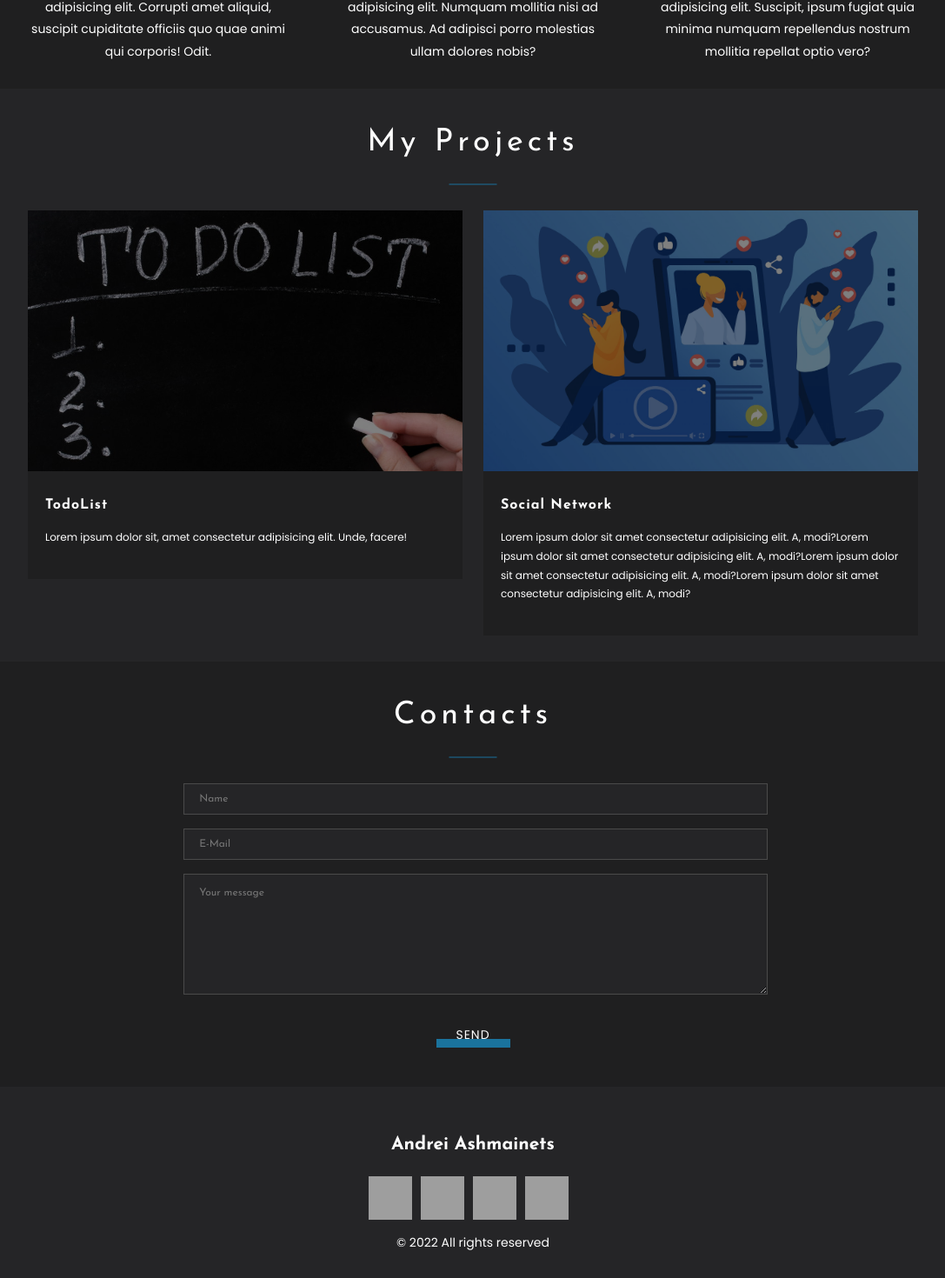
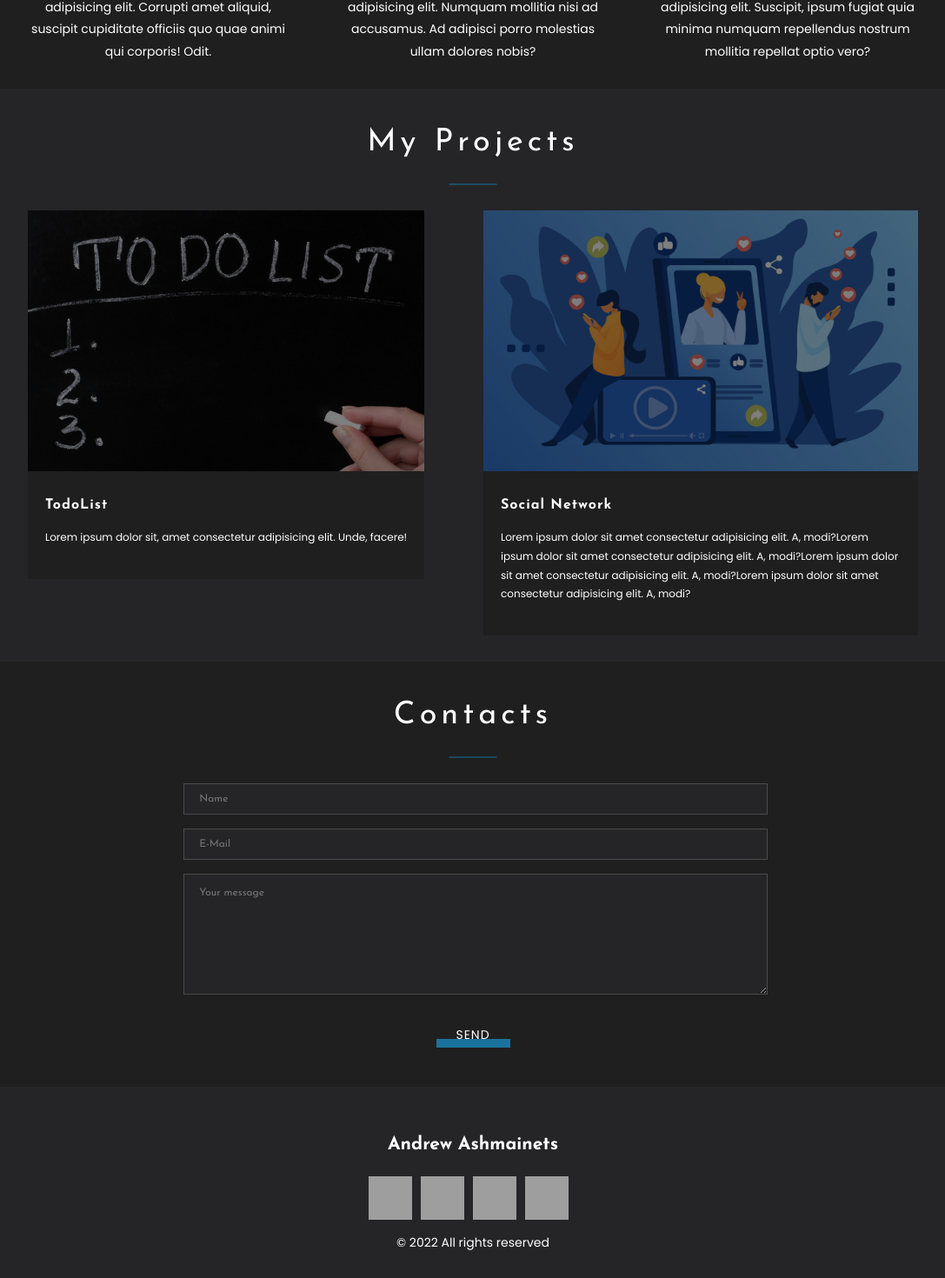
Before and after one commit to baby0ne/portfolio-react, a React (Create React App) app: page / in a window 1280 px wide. Shown: the part 1181-2651 px from the top of the page at 87% size, without its empty margins (96-1183 px from the left). Built offline with nearby package versions, Linux system fonts and the light colour scheme; grey boxes are pictures that could not be loaded.

Commit message:
refactor

```diff
--- a/src/components/Footer/Footer.tsx
+++ b/src/components/Footer/Footer.tsx
@@ -25,7 +25,7 @@ export const Footer: React.FC = () => {
    return <div className={styles.footerBlock}>
       <div className={`${containerStyle.container} ${styles.footerContainer}`}>
          <Fade direction={'up'} duration={700} triggerOnce={true}>
-         <h2 className={styles.title}>Andrei Ashmainets</h2>
+         <h2 className={styles.title}>Andrew Ashmainets</h2>
          <div className={styles.storage}>
             <LinksImage style={vk} link={'https://vk.com/andruha_official'}/>
             <LinksImage style={inst} link={'https://www.instagram.com/andruhaofficial/?next=%2F'}/>
--- a/src/components/Main/Main.module.scss
+++ b/src/components/Main/Main.module.scss
@@ -19,7 +19,8 @@
     }
 
     .text {
-      width: 500px;
+      max-width: 500px;
+
 
       span {
         font-size: 25px;
--- a/src/components/Projects/Project/Project.module.scss
+++ b/src/components/Projects/Project/Project.module.scss
@@ -1,7 +1,7 @@
 @import './../../../common/styles/sass/variables';
 
 .project {
-   width: 500px;
+   max-width: 500px;
 
    @media screen and (max-width: 1250px) {
       &:nth-child(1) {
```
